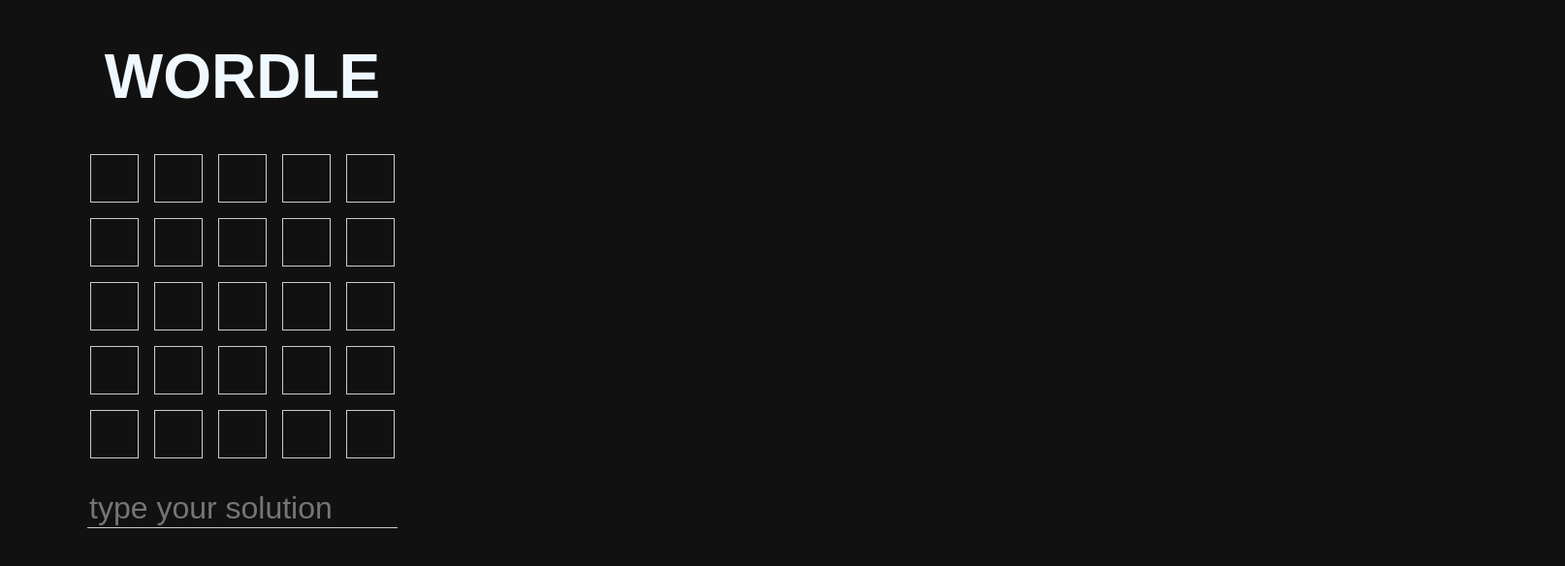
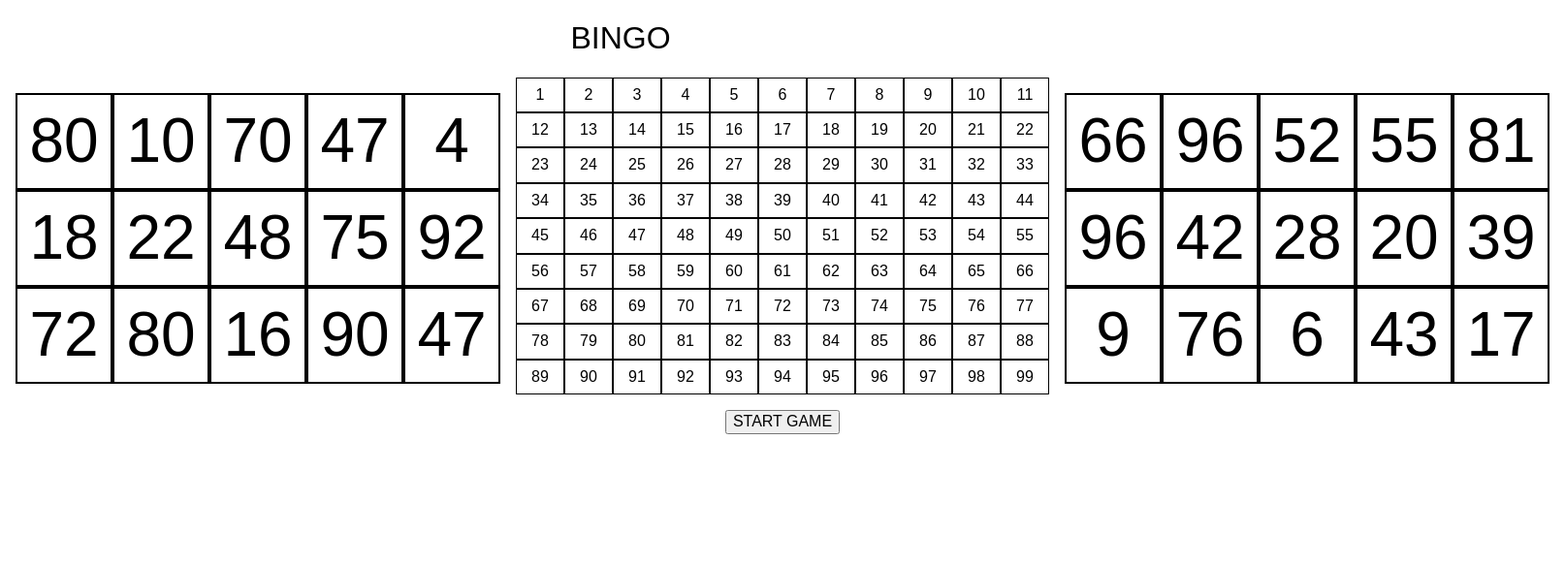
Before and after one commit to tedduchan/Bingo, a website built with Vite: page src/index.html in a window 1280 px wide. Shown: the whole page at 97% size, 1614 px wide, since content can reach past the window. Built offline with nearby package versions, Linux system fonts and the light colour scheme; some packages are replaced by stand-ins of ours.

Commit message:
Bingo
Bingo

```diff
--- a/src/css/styles.css
+++ b/src/css/styles.css
@@ -1,105 +1,105 @@
 html {
   -webkit-text-size-adjust: 100%;
-  line-height: 1.15
+  line-height:1.15
 }
 
 body {
-  margin: 0
+  margin:0
 }
 
 main {
-  display: block
+  display:block
 }
 
 h1 {
   font-size: 2em;
-  margin: .67em 0
+  margin:.67em 0
 }
 
 hr {
   box-sizing: content-box;
   height: 0;
-  overflow: visible
+  overflow:visible
 }
 
 pre {
-  font-family: monospace,monospace;
-  font-size: 1em
+  font-family: monospace, monospace;
+  font-size:1em
 }
 
 a {
-  background-color: transparent
+  background-color:transparent
 }
 
 abbr[title] {
   border-bottom: none;
   text-decoration: underline;
   -webkit-text-decoration: underline dotted;
-  text-decoration: underline dotted
+  text-decoration:underline dotted
 }
 
-b,strong {
-  font-weight: bolder
+b, strong {
+  font-weight:bolder
 }
 
-code,kbd,samp {
-  font-family: monospace,monospace;
-  font-size: 1em
+code, kbd, samp {
+  font-family: monospace, monospace;
+  font-size:1em
 }
 
 small {
-  font-size: 80%
+  font-size:80%
 }
 
-sub,sup {
+sub, sup {
   font-size: 75%;
   line-height: 0;
   position: relative;
-  vertical-align: baseline
+  vertical-align:baseline
 }
 
 sub {
-  bottom: -.25em
+  bottom:-.25em
 }
 
 sup {
-  top: -.5em
+  top:-.5em
 }
 
 img {
-  border-style: none
+  border-style:none
 }
 
-button,input,optgroup,select,textarea {
+button, input, optgroup, select, textarea {
   font-family: inherit;
   font-size: 100%;
   line-height: 1.15;
-  margin: 0
+  margin:0
 }
 
-button,input {
-  overflow: visible
+button, input {
+  overflow:visible
 }
 
-button,select {
-  text-transform: none
+button, select {
+  text-transform:none
 }
 
-[type=button],[type=reset],[type=submit],button {
-  -webkit-appearance: button
+[type=button], [type=reset], [type=submit], button {
+  -webkit-appearance:button
 }
 
-[type=button]::-moz-focus-inner,[type=reset]::-moz-focus-inner,[type=submit]::-moz-focus-inner,button::-moz-focus-inner {
+[type=button]::-moz-focus-inner, [type=reset]::-moz-focus-inner, [type=submit]::-moz-focus-inner, button::-moz-focus-inner {
   border-style: none;
-  padding: 0
+  padding:0
 }
 
-[type=button]:-moz-focusring,[type=reset]:-moz-focusring,[type=submit]:-moz-focusring,button:-moz-focusring {
-  outline: 1px dotted ButtonText
+[type=button]:-moz-focusring, [type=reset]:-moz-focusring, [type=submit]:-moz-focusring, button:-moz-focusring {
+  outline:1px dotted ButtonText
 }
 
 fieldset {
-  padding: .35em .75em .625em
+  padding:.35em .75em .625em
 }
 
 legend {
@@ -108,196 +108,153 @@
   display: table;
   max-width: 100%;
   padding: 0;
-  white-space: normal
+  white-space:normal
 }
 
 progress {
-  vertical-align: baseline
+  vertical-align:baseline
 }
 
 textarea {
-  overflow: auto
+  overflow:auto
 }
 
-[type=checkbox],[type=radio] {
+[type=checkbox], [type=radio] {
   box-sizing: border-box;
-  padding: 0
+  padding:0
 }
 
-[type=number]::-webkit-inner-spin-button,[type=number]::-webkit-outer-spin-button {
-  height: auto
+[type=number]::-webkit-inner-spin-button, [type=number]::-webkit-outer-spin-button {
+  height:auto
 }
 
 [type=search] {
   -webkit-appearance: textfield;
-  outline-offset: -2px
+  outline-offset:-2px
 }
 
 [type=search]::-webkit-search-decoration {
-  -webkit-appearance: none
+  -webkit-appearance:none
 }
 
 ::-webkit-file-upload-button {
   -webkit-appearance: button;
-  font: inherit
+  font:inherit
 }
 
 details {
-  display: block
+  display:block
 }
 
 summary {
-  display: list-item
+  display:list-item
 }
 
 template {
-  display: none
+  display:none
 }
 
 [hidden] {
-  display: none
+  display:none
 }
 
-*,:after,:before {
-  box-sizing: border-box
+*, :after, :before {
+  box-sizing:border-box
 }
 
 img {
   display: block;
-  max-width: 100%
+  max-width:100%
 }
 
 ul {
   list-style: none;
   margin-bottom: 0;
   margin-top: 0;
-  padding-left: 0
+  padding-left:0
 }
 
 a {
   color: inherit;
-  text-decoration: none
-}
-
-:root {
-  --color-incorrect: #757575;
-  --color-present: #e4a81d;
-  --color-correct: #43a047;
-  --color-error: #bb3429
-}
-
-* {
-  box-sizing: border-box
+  text-decoration:none
 }
 
 body {
-  background-color: #111;
-  color: #f0f8ff;
   font-family: sans-serif;
-  font-size: 2rem;
-  margin: 0 auto;
-  max-width: 500px
+  text-align:center
 }
 
-.main {
-  text-align: center
+h1, h2, h3 {
+  font-weight:400
 }
 
-.game-board {
-  grid-gap: 1rem;
-  display: grid;
-  gap: 1rem;
-  justify-content: center;
-  margin-bottom: 2rem
+.game {
+  display: flex;
+  justify-content:space-around
 }
 
-.game-board__row {
-  display: flex;
-  gap: 1rem;
-  justify-content: space-between;
-  width: 100%
+.board {
+  display: grid;
+  grid-template-columns: repeat(5, 100px);
+  grid-template-rows: repeat(3, 100px);
+  padding: 1rem;
+  position:relative
 }
 
-.letter {
+.number {
   align-items: center;
-  border: 1px solid #ccc;
-  display: grid;
-  height: 50px;
+  border: 2px solid #000;
+  display: flex;
+  font-size: 4rem;
+  height: 100%;
   justify-content: center;
-  width: 50px
+  width:100%
 }
 
-.letter--incorrect {
-  background-color: #757575;
-  background-color: var(--color-incorrect)
+.bingo {
+  display: grid;
+  grid-template-columns:repeat(11, 50px)
 }
 
-.letter--present {
-  background-color: #e4a81d;
-  background-color: var(--color-present)
+.bingo__number {
+  align-items: center;
+  border: 1px solid #000;
+  display: flex;
+  justify-content: center;
+  padding:.5rem
 }
 
-.letter--correct {
-  background-color: #43a047;
-  background-color: var(--color-correct)
+.button {
+  grid-column: 1/-1;
+  margin:1rem
 }
 
-.input {
-  background: none;
-  border: none;
-  border-bottom: 1px solid #ccc;
-  color: #ccc;
-  font-size: 2rem;
-  outline: none;
-  width: 320px
+.current-number {
+  font-size: 3rem;
+  grid-column: 1/-1;
+  margin:0
 }
 
-.pop-up {
-  background-color: #eee;
-  color: #111;
-  font-size: 1rem;
-  left: 50%;
-  margin-bottom: 2rem;
-  padding: 1rem;
-  position: fixed;
-  top: 0;
-  transform: translate(-50%) translateY(-100%);
-  transition: transform .5s cubic-bezier(.42,0,.29,2.25);
-  width: -moz-max-content;
-  width: max-content
+.number-appeared {
+  background-color:orange
 }
 
-.pop-up--show {
-  transform: translate(-50%) translateY(50px)
+.number-user-correct {
+  background-color:#90ee90
 }
 
-.pop-up p {
-  margin: 0
+.number-pc-correct {
+  background-color:#ffa07a
 }
 
-.animated {
-  animation: rotate 1s ease-in-out
+.hide {
+  display:none
 }
 
-@keyframes rotate {
-  0% {
-      transform: rotateX(0)
-  }
-
-  to {
-      transform: rotateX(1turn)
-  }
+.result-text {
+  bottom: -2rem;
+  font-size: 3rem;
+  left: 50%;
+  position: absolute;
+  transform: translate(-50%)
 }
-
-.displayFlex{
-display: flex;
-flex-direction: column;
-align-items: start;
-align-content: center;
-flex-wrap: wrap;
-}
-
-#labelError{
-color: red;
-font-size: smaller;
-}
--- a/src/index.html
+++ b/src/index.html
@@ -1,27 +1,30 @@
 <!DOCTYPE html>
 <html lang="en">
-  <head>
-    <meta charset="UTF-8" />
+<head>
+    <meta charset="UTF-8">
+    <link rel="icon" type="image/svg+xml" href="">
+    <meta name="viewport" content="width=device-width,initial-scale=1">
+    <title>Bingo JS</title>
+    <script type="module" crossorigin src="./assets/index-d2dad25f.js"></script>
+    <link rel="stylesheet" href="./css/styles.css">
+</head>
+<body>
+    <h1>BINGO</h1>
+    <div class="game">
+        <div id="user-board" class="board user-board">
+            <h2 id="user-text" class="result-text"></h2>
+        </div>
+        <div class="bingo-container">
+            <div id="bingo-board" class="bingo">
 
-    <meta name="viewport" content="width=device-width, initial-scale=1.0" />
-    <link rel="stylesheet" href="css/normalize.css" />
-    <link rel="stylesheet" href="css/styles.css" />
-    <title>Wordle</title>
-  </head>
-  <body>
-    <main class="main"><h1 class="title">WORDLE</h1>
-      <div id="game-board" class="game-board">
-
+            </div>
+            <button id="button-start" class="button">START GAME</button>
+            <button id="button-restart" class="button hide">RESTART GAME</button>
+            <p id="game-text" class="current-number hide"></p>
+        </div>
+        <div id="pc-board" class="board pc-board">
+            <h2 id="pc-text" class="result-text"></h2>
+        </div>
     </div>
-    <form class="displayFlex" id="user-word-form">
-      <input id="userWord" type="text" name="word" class="input" placeholder="type your solution">
-      <label id="labelError" for="userWord"></label>
-    </form>
-    </main>
-    <div id="modal" class="modal">
-    </div>
-    <div id="pop-up" class="pop-up">
-    </div>
-    <script type="module" src="./js/index.js"></script>
-  </body>
+    <script type="module" src="./js/index.js"></script></body>
 </html>
--- a/src/js/dom.js
+++ /dev/null
@@ -1,33 +0,0 @@
-// Elementos del DOM
-export const userWordElement = document.getElementById('userWord');
-export const labelErrorElement = document.getElementById('labelError');
-export const gameBoardElement = document.getElementById('game-board');
-export const wordleWords5 = [
-  'aguas',
-  'besos',
-  'cable',
-  'dulce',
-  'etapa',
-  'fuego',
-  'grano',
-  'hacha',
-  'ideal',
-  'joven',
-  'karma',
-  'lugar',
-  'mango',
-  'noble',
-  'oruga',
-  'papel',
-  'quema',
-  'risco',
-  'salto',
-  'tumba',
-  'vicio',
-  'peras',
-  'yogur',
-  'zorro',
-];
-
-export const wordLength = 5;
-export const chances = 5;
--- a/src/js/functions.js
+++ /dev/null
@@ -1,44 +0,0 @@
-import { userWordElement } from './dom';
-import { gameBoardElement } from './dom';
-import { wordleWords5 } from './dom';
-import { wordLength } from './dom';
-import { chances } from './dom';
-
-export const drawGrid = () => {
-  const fragment = document.createDocumentFragment();
-  for (let index = 0; index < chances; index++) {
-    const newDiv = document.createElement('div');
-    newDiv.id = index;
-    newDiv.classList = 'game-board__row';
-
-    for (let index = 0; index < wordLength; index++) {
-      const newSpan = document.createElement('span');
-      newSpan.classList = 'letter';
-      newDiv.append(newSpan);
-    }
-    fragment.append(newDiv);
-  }
-  gameBoardElement.append(fragment);
-};
-
-export const drawWord = (rowNumber, randomWord) => {
-  const thisRow = document.getElementById(rowNumber);
-  for (let index = 0; index < wordLength; index++) {
-    thisRow.children[index].textContent = userWordElement.value.charAt(index);
-    if (userWordElement.value.charAt(index) === randomWord.charAt(index)) {
-      thisRow.children[index].classList.add('letter--correct');
-    } else if (randomWord.includes(userWordElement.value.charAt(index))) {
-      thisRow.children[index].classList.add('letter--present');
-    } else {
-      thisRow.children[index].classList.add('letter--incorrect');
-    }
-  }
-};
-
-export const generateRandomWord = () => {
-  // Generamos un número aleatorio dentro del rango del array
-  const randomNumber = Math.floor(Math.random() * wordleWords5.length);
-
-  // Devolvemos la palabra correspondiente al número aleatorio
-  return wordleWords5[randomNumber];
-};
--- a/src/js/index.js
+++ b/src/js/index.js
@@ -1,26 +1,92 @@
-let rowNumber = 0;
-import { userWordElement } from './dom';
-import { labelErrorElement } from './dom';
-import { drawGrid } from './functions';
-import { drawWord } from './functions';
-import { generateRandomWord } from './functions';
+const bingoBoardElement = document.getElementById('bingo-board');
+const userBoardElement = document.getElementById('user-board');
+const pcBoardElement = document.getElementById('pc-board');
+const buttonStartElement = document.getElementById('button-start');
+const buttonRestartElement = document.getElementById('button-restart');
+const gameTextElement = document.getElementById('game-text');
 
-drawGrid();
-let randomWord = generateRandomWord();
-// Escuchamos eventos
-userWordElement.addEventListener('keydown', event => {
-  // Verificamos si la tecla presionada es "Enter"
-  if (event.key === 'Enter') {
-    // Evitamos el envío del formulario si la longitud de la palabra no es igual a 5
-    if (userWordElement.value.length !== 5) {
-      event.preventDefault();
-      labelErrorElement.textContent = 'La palabra debe tener 5 letras';
-    } else {
-      event.preventDefault();
-      drawWord(rowNumber, randomWord);
-      userWordElement.value = '';
-      rowNumber++;
+let userChoices = [];
+let pcChoices = [];
+let numbers = [];
+let contador = 0;
+
+const drawBoard = () => {
+  const fragment = document.createDocumentFragment();
+  for (let index = 1; index < 100; index++) {
+    let newSpanCenter = document.createElement('span');
+    newSpanCenter.classList = 'bingo__number';
+    newSpanCenter.dataset.bingo = index;
+    newSpanCenter.textContent = index;
+    fragment.append(newSpanCenter);
+  }
+
+  bingoBoardElement.append(fragment);
+};
+
+const drawUserBoard = () => {
+  const fragment = document.createDocumentFragment();
+  for (let index = 1; index < 16; index++) {
+    const randomNumber = Math.floor(Math.random() * 98) + 1;
+    let newSpanLeft = document.createElement('span');
+    newSpanLeft.classList = 'number';
+    newSpanLeft.dataset.number = randomNumber;
+    newSpanLeft.textContent = randomNumber;
+    userChoices.push(randomNumber);
+    fragment.append(newSpanLeft);
+  }
+  console.log(userChoices);
+  userBoardElement.append(fragment);
+};
+
+const drawPcBoard = () => {
+  const fragment = document.createDocumentFragment();
+  for (let index = 1; index < 16; index++) {
+    const randomNumber = Math.floor(Math.random() * 98) + 1;
+    let newSpanRight = document.createElement('span');
+    newSpanRight.classList = 'number';
+    newSpanRight.dataset.number = randomNumber;
+    newSpanRight.textContent = randomNumber;
+    pcChoices.push(randomNumber);
+    fragment.append(newSpanRight);
+  }
+  console.log(pcChoices);
+  pcBoardElement.append(fragment);
+};
+
+const startBingo = () => {
+  console.log('HOLI');
+  let contador = 0;
+  buttonStartElement.classList.add('hide');
+  gameTextElement.classList.remove('hide');
+
+  const bingoStep = () => {
+    if (contador < 99) {
+      const randomNumber = Math.floor(Math.random() * 99) + 1;
+      if (numbers.includes(randomNumber)) {
+        bingoStep();
+      } else {
+        numbers.push(randomNumber);
+        const selectedNumberElement = document.querySelector(
+          `[data-bingo='${randomNumber}']`
+        );
+        selectedNumberElement.classList.add('number-appeared');
+        console.log(contador);
+        contador++;
+        gameTextElement.textContent = `Número:${randomNumber}`;
+
+        // Llamar recursivamente después de 200 milisegundos
+        setTimeout(bingoStep, 200);
+      }
     }
-  }
-});
-console.log(randomWord);
+  };
+
+  // Iniciar el bucle
+  //buttonRestartElement.classList.remove('hide');
+  bingoStep();
+};
+
+buttonStartElement.addEventListener('click', startBingo);
+
+drawBoard();
+drawUserBoard();
+drawPcBoard();
```
